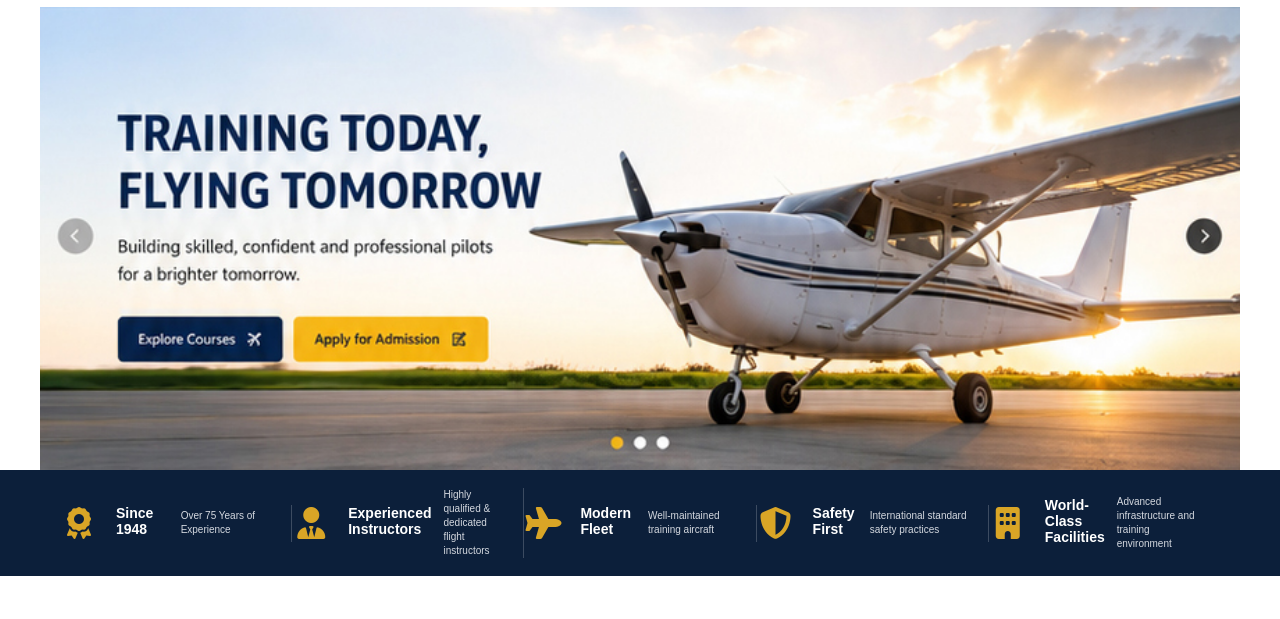
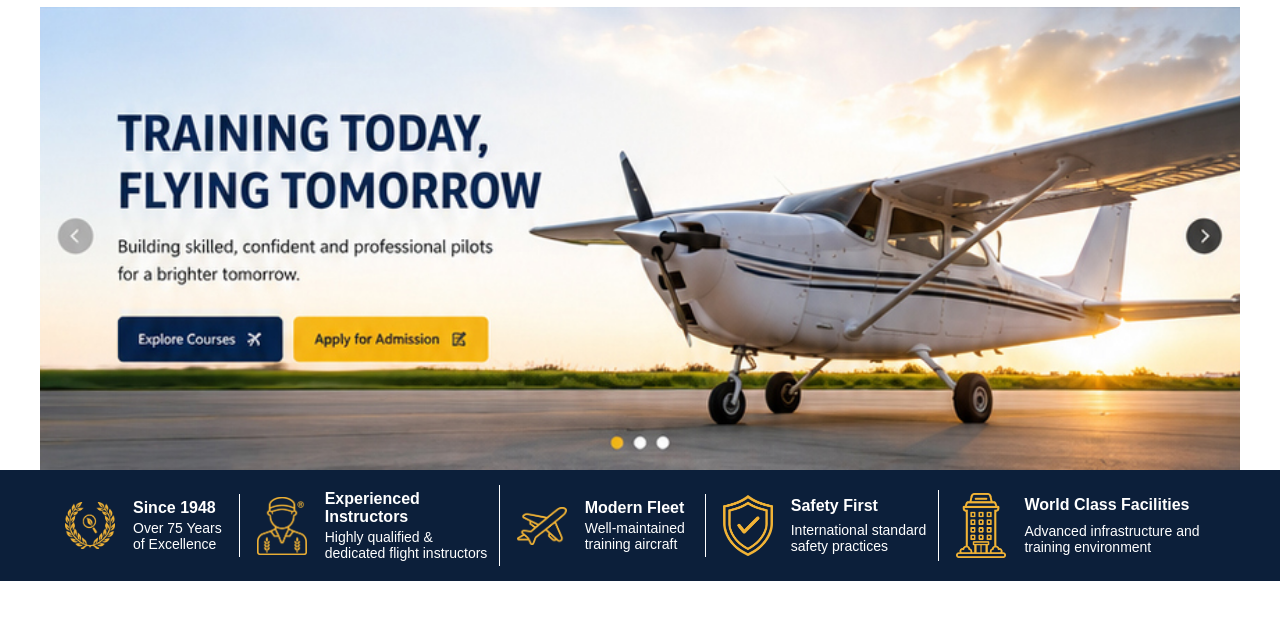
Before and after one commit to MazedAli/flybfa, a plain HTML site: page index.html in a window 1280 px wide. Shown: the part 163-782 px from the top of the page. Drawn offline with Linux system fonts and the light colour scheme.

Commit message:
Initial commit

```diff
--- a/index.html
+++ b/index.html
@@ -5,6 +5,7 @@
     <meta name="viewport" content="width=device-width, initial-scale=1.0">
     <link rel="stylesheet"href="https://cdnjs.cloudflare.com/ajax/libs/font-awesome/6.5.2/css/all.min.css">
     <link rel="stylesheet" href="style.css">
+    <link rel="icon" type="image/png" href="img/favicon.jpg">
     <title>Bangladesh Flying Academy</title>
 </head>
 <body>
@@ -77,37 +78,38 @@
     <!--Start Key Features Section-->
      <div class="main_container">
         <div class="container">
-            <div class="key_feature">
+            <div class="key_future">
 
-                 <i class="fa-solid fa-award"></i>
-               <div class="feature_item">
+                <div class="feature_item">
+                    <img src="img/1.png" alt="">
                     <span>Since 1948</span>
-                    <p>Over 75 Years of Experience</p>
+                    <p>Over 75 Years of Excellence</p>
                 </div>
 
-                <i class="fa-solid fa-user-tie"></i>
                 <div class="feature_item">
+                    <img src="img/2.png" alt="">
                     <span>Experienced Instructors</span>
                     <p>Highly qualified & dedicated flight instructors</p>
                 </div>
 
-                <i class="fa-solid fa-plane"></i>
                 <div class="feature_item">
-                <span>Modern Fleet</span>
-                <p>Well-maintained training aircraft</p>
+                    <img src="img/3.png" alt="">
+                    <span>Modern Fleet</span>
+                    <p>Well-maintained training aircraft</p>
                 </div>
 
-               <i class="fa-solid fa-shield-halved"></i>
-               <div class="feature_item">
+                <div class="feature_item">
+                    <img src="img/4.png" alt="">
                     <span>Safety First</span>
                     <p>International standard safety practices</p>
                 </div>
 
-                 <i class="fa-solid fa-building"></i>
                 <div class="feature_item">
-                    <span>World-Class Facilities</span>
+                    <img src="img/5.png" alt="">
+                    <span>World Class Facilities</span>
                     <p>Advanced infrastructure and training environment</p>
                 </div>
+
             </div>
         </div>
     </div>
--- a/style.css
+++ b/style.css
@@ -158,46 +158,48 @@ a {
 /*End Hero Section*/
 
 /*start key feature section*/
-
-
-.key_feature{
+.key_future{
+    padding: 15px 20px;
+    align-items: center;
     display: flex;
-    align-items: center;
-    justify-content: space-evenly;
-    padding: 18px 20px;
+    margin-bottom: 25px;
+    gap: 12px;
 
 }
 .feature_item{
-    display: flex;
+    display: grid;
+    grid-template-rows: auto auto;
+    grid-template-columns: 50px 1fr;
+    gap: 18px;
     align-items: center;
-    gap:12px;
-    flex:1;
-    padding: 0 18px;
-    border-right: 1px solid rgba(255, 255, 255, 0.2);
+    row-gap: 0px;
+    border-right: 1px solid #fff;
+    padding: 5px;
+}
+
+.feature_item:last-child{
+    border-right: none;
+}
+.feature_item span{
+    grid-column: 2;
+    grid-row: 1;
+    font-size: 16px;
+    color: #fff;
+    font-weight: 600;
 
 }
-.feature_item:last-child {
-    border-right: none;
-}
 
-.key_feature i {
-    font-size: 32px;
-    color: #D9A526;
-    min-width: 38px;
-    text-align: center;
+.feature_item img{
+    width: 50px;
+    grid-column: 1;
+    grid-row: 1 / 3;
 
 }
-.feature_item span {
-    display: block;
-    color: #FFFFFF;
+.feature_item p{
     font-size: 14px;
-    font-weight: 600;
-    margin-bottom: 5px;
+    color: #fff;
+    text-align: left;
+    grid-column: 2;
+    grid-row: 2;
+    margin: 3px 0 0;
 }
-
-.feature_item p {
-    color: #D5D9E0;
-    font-size: 10px;
-    line-height: 1.4;
-    margin: 0;
-}
```
Also changed, not shown: img/1.png (added), img/2.png (added), img/3.png (added), img/4.png (added), img/5.png (added), img/favicon.jpg (added), 4 other files.
